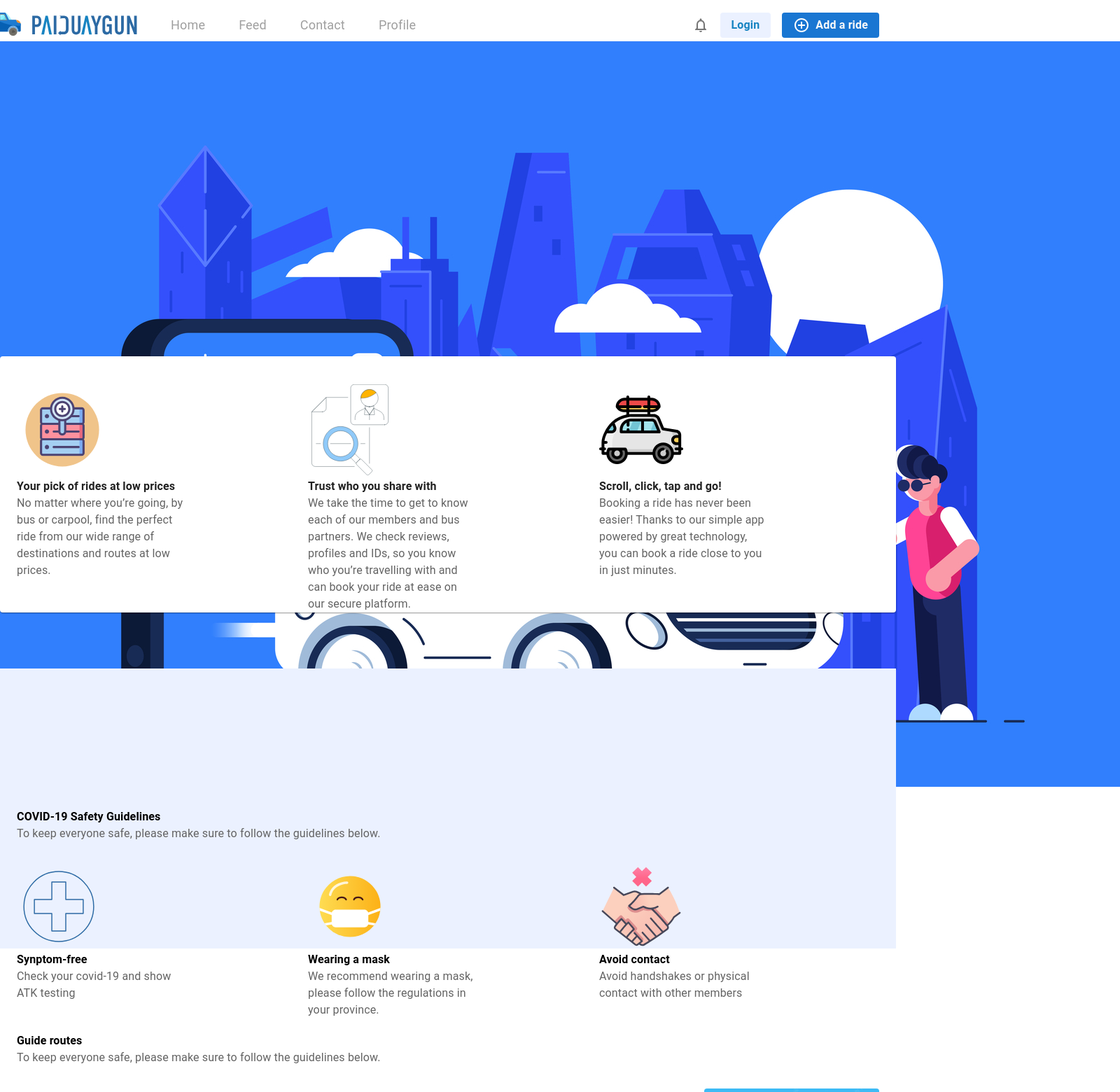
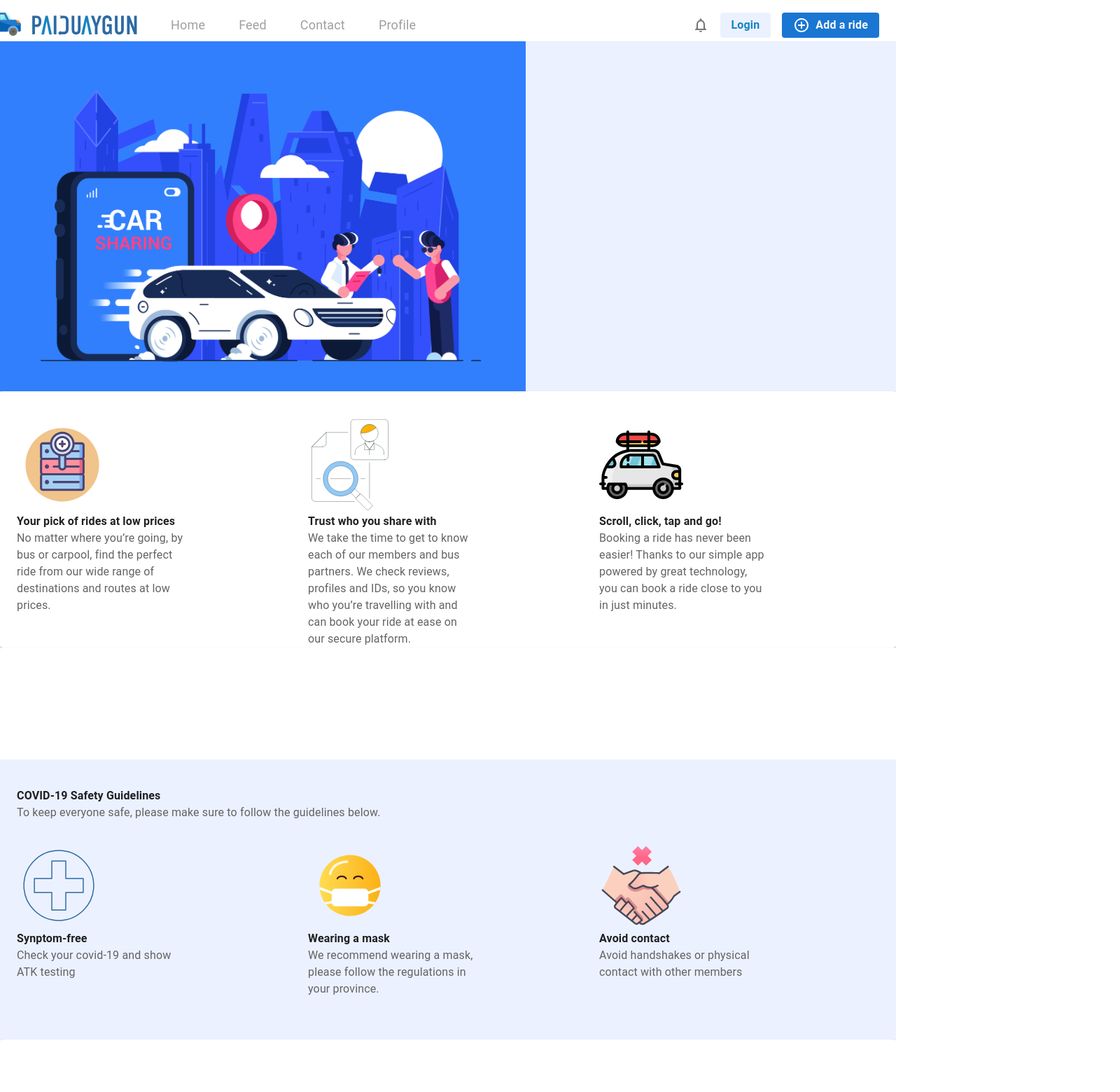
Before and after one commit to ARomaSIZE/paiduaygun, a Next.js app: page /home in a window 1280 px wide. Shown: the top 1560 px of the page at 70% size, 1600 px wide, since content can reach past the window. Built offline with nearby package versions, Linux system fonts and the light colour scheme.

Commit message:
update header homepage

```diff
--- a/pages/home.js
+++ b/pages/home.js
@@ -20,10 +20,13 @@ export default function Home() {
     <>
       <Stack>
         <Paper>
-          <Box sx={{ backgroundColor: COLORS.B1, height: 450 }}>
-            {/* <Image src={Banner} alt="banner"/> */}
-            <Image src={ImageHeader2} alt="imageheader" />
+          {/* <Container maxWidth="xl"> */}
+            <Box
+              sx={{ backgroundColor: COLORS.B1, height: 500, width: "auto" }}
+            >
+              <Image src={ImageHeader2} alt="imageheader" height={500} />
             </Box>
+          {/* </Container> */}
         </Paper>
 
         <Paper>
@@ -69,6 +72,7 @@ export default function Home() {
           </Container>
         </Paper>
 
+        <Paper>
           <Box sx={{ backgroundColor: COLORS.B1, height: 400, marginTop: 10 }}>
             <Container sx={{ marginTop: 20 }} maxWidth="xl">
               <Box sx={{ paddingTop: 5 }}>
@@ -76,8 +80,8 @@ export default function Home() {
                   COVID-19 Safety Guidelines
                 </Typography>
                 <Typography color={COLORS.grey}>
-                To keep everyone safe, please make sure to follow the guidelines
-                below.
+                  To keep everyone safe, please make sure to follow the
+                  guidelines below.
                 </Typography>
               </Box>
               <Box sx={{ marginTop: 4 }}>
@@ -132,14 +136,18 @@ export default function Home() {
               </Box>
             </Container>
           </Box>
+        </Paper>
 
+        <Paper>
           <Container sx={{ marginTop: 10 }} maxWidth="xl">
             <Box sx={{ marginTop: 5 }}>
               <Box>
-              <Typography sx={{ fontWeight: "bold" }}>Guide routes</Typography>
+                <Typography sx={{ fontWeight: "bold" }}>
+                  Guide routes
+                </Typography>
                 <Typography color={COLORS.grey}>
-                To keep everyone safe, please make sure to follow the guidelines
-                below.
+                  To keep everyone safe, please make sure to follow the
+                  guidelines below.
                 </Typography>
               </Box>
 
@@ -170,10 +178,13 @@ export default function Home() {
               </Box>
             </Box>
           </Container>
+        </Paper>
 
+        <Paper>
           <Box
             sx={{ backgroundColor: COLORS.B1, height: 300, marginTop: 10 }}
           ></Box>
+        </Paper>
       </Stack>
     </>
   );
```
Lines whose indentation alone changed are shown as unchanged.
